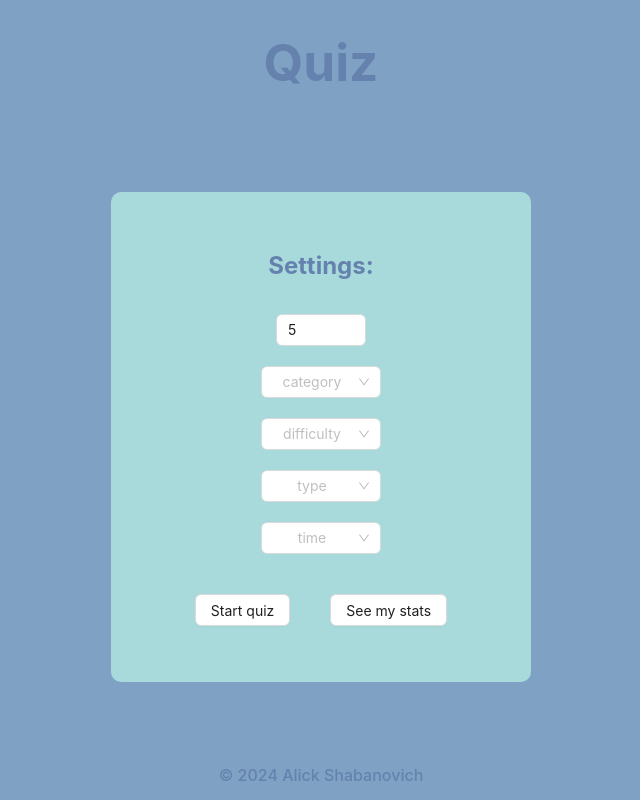
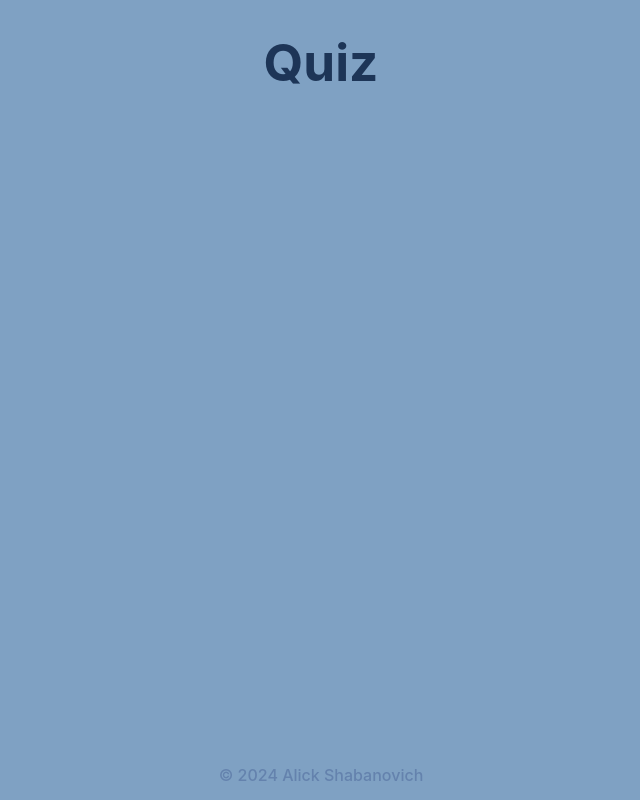
Before and after one commit to shalick/AndersenReact, a React (Vite) app in the folder Quiz/: page /quiz in a window 1280 px wide. Shown: the whole page, without its empty margins (319-959 px from the left). Built offline with nearby package versions, Linux system fonts and the light colour scheme.

Commit message:
feat: add navigation to app

```diff
--- a/Quiz/package.json
+++ b/Quiz/package.json
@@ -12,7 +12,8 @@
   "dependencies": {
     "antd": "^5.19.3",
     "react": "^18.3.1",
-    "react-dom": "^18.3.1"
+    "react-dom": "^18.3.1",
+    "react-router-dom": "^6.26.0"
   },
   "devDependencies": {
     "@types/react": "^18.3.3",
--- a/Quiz/src/App.tsx
+++ b/Quiz/src/App.tsx
@@ -8,22 +8,34 @@ import { jsQuiz } from "./constants/questions";
 
 import { QuizContext } from "./components/Helpers/Contexts";
 import Results from "./components/Results/Results";
+import { BrowserRouter, Route, Routes } from "react-router-dom";
 
 function App() {
   const [gameState, setGameState] = useState("start");
 
   return (
+    <BrowserRouter>
       <div className="wrapper">
         <Header />
         <main className="container">
           <QuizContext.Provider value={{ gameState, setGameState }}>
-          {gameState === "start" && <Start />}
-          {gameState === "quiz" && <Quiz questions={jsQuiz.questions} />}
-          {gameState === "results" && <Results />}
+            <Routes>
+              {gameState === "start" && <Route path="/" element={<Start />} />}
+              {gameState === "quiz" && (
+                <Route
+                  path="/quiz"
+                  element={<Quiz questions={jsQuiz.questions} />}
+                />
+              )}
+              {gameState === "results" && (
+                <Route path="/results" element={<Results />} />
+              )}
+            </Routes>
           </QuizContext.Provider>
         </main>
         <Footer />
       </div>
+    </BrowserRouter>
   );
 }
 
--- a/Quiz/src/components/Header/Header.tsx
+++ b/Quiz/src/components/Header/Header.tsx
@@ -1,3 +1,11 @@
-const Header = () => <h1>Quiz</h1>
+import { Link } from "react-router-dom";
+
+const Header = () => {
+  return (
+    <Link to="/">
+      <h1>Quiz</h1>
+    </Link>
+  );
+};
 
 export default Header;
--- a/Quiz/src/components/Quiz/Quiz.tsx
+++ b/Quiz/src/components/Quiz/Quiz.tsx
@@ -1,4 +1,4 @@
-import { useCallback, useState } from "react";
+import { useState } from "react";
 import { Progress, Button, Statistic } from "antd";
 import { useContext } from "react";
 import { QuizContext } from "../Helpers/Contexts";
@@ -19,9 +19,13 @@ const Quiz: React.FC<Questions> = ({ questions }) => {
   const { setGameState } = useContext(QuizContext);
   const [currentQuestion, setCurrentQuestion] = useState(0);
   const { question, choices } = questions[currentQuestion];
-  const onChoiceClick = useCallback(() => {
-    setCurrentQuestion(prev => (prev < questions.length - 1) ? prev + 1 : 0);
-}, [questions.length, setCurrentQuestion]);
+  //   const onChoiceClick = useCallback(() => {
+  //     setCurrentQuestion(prev => (prev < questions.length - 1) ? prev + 1 : 0);
+  // }, [questions.length, setCurrentQuestion]);
+  const onChoiceClick = () =>
+    currentQuestion !== questions.length - 1
+      ? setCurrentQuestion((prev) => prev + 1)
+      : setGameState("results");
   return (
     <div className="quiz_card">
       <Progress
--- a/Quiz/src/components/Results/Results.tsx
+++ b/Quiz/src/components/Results/Results.tsx
@@ -2,7 +2,8 @@ import { useContext } from "react";
 import "./Results.css";
 import { Button } from "antd";
 import { QuizContext } from "../Helpers/Contexts";
-import { List, Statistic } from 'antd';
+import { List, Statistic } from "antd";
+import { Link } from "react-router-dom";
 const { Countdown } = Statistic;
 
 const Results = () => {
@@ -12,15 +13,20 @@ const Results = () => {
       <h2>Thank you for completing this quiz. Here are your results</h2>
       <p>You answered 5 out of 10 questions correctly</p>
       <List>
-      <List.Item>Configuration:  </List.Item>
-      <List.Item>Type:  </List.Item>
-      <List.Item>Category:  </List.Item>
-      <List.Item>Time:  </List.Item>
+        <List.Item>Configuration: </List.Item>
+        <List.Item>Type: </List.Item>
+        <List.Item>Category: </List.Item>
+        <List.Item>Time: </List.Item>
         <List.Item>Difficulty: </List.Item>
       </List>
-      <Countdown title="Time quiz tooked:" value={new Date().setMinutes(new Date().getMinutes())} format="mm:ss"/>
+      <Countdown
+        title="Time quiz tooked:"
+        value={new Date().setMinutes(new Date().getMinutes())}
+        format="mm:ss"
+      />
 
       <div className="results_buttons">
+        <Link to="/quiz">
           <Button
             onClick={() => {
               setGameState("start");
@@ -28,7 +34,10 @@ const Results = () => {
           >
             Restart
           </Button>
+        </Link>
+        <Link to="/">
           <Button>Choose another quiz</Button>
+        </Link>
       </div>
     </div>
   );
--- a/Quiz/src/components/Start/Start.tsx
+++ b/Quiz/src/components/Start/Start.tsx
@@ -3,6 +3,7 @@ import { useContext } from "react";
 import { QuizContext } from "../Helpers/Contexts";
 import { InputNumber } from "antd";
 import { Select, Button } from "antd";
+import { Link } from "react-router-dom";
 
 const { Option } = Select;
 
@@ -36,6 +37,7 @@ const Start = () => {
       </div>
 
       <div className="start_buttons">
+        <Link to="/quiz">
           <Button
             onClick={() => {
               setGameState("quiz");
@@ -43,6 +45,8 @@ const Start = () => {
           >
             Start quiz
           </Button>
+        </Link>
+
         <Button>See my stats</Button>
       </div>
     </div>
```
Also changed, not shown: 1 other file (tests, documents, lock files or other folders). Lines whose indentation alone changed are shown as unchanged.
